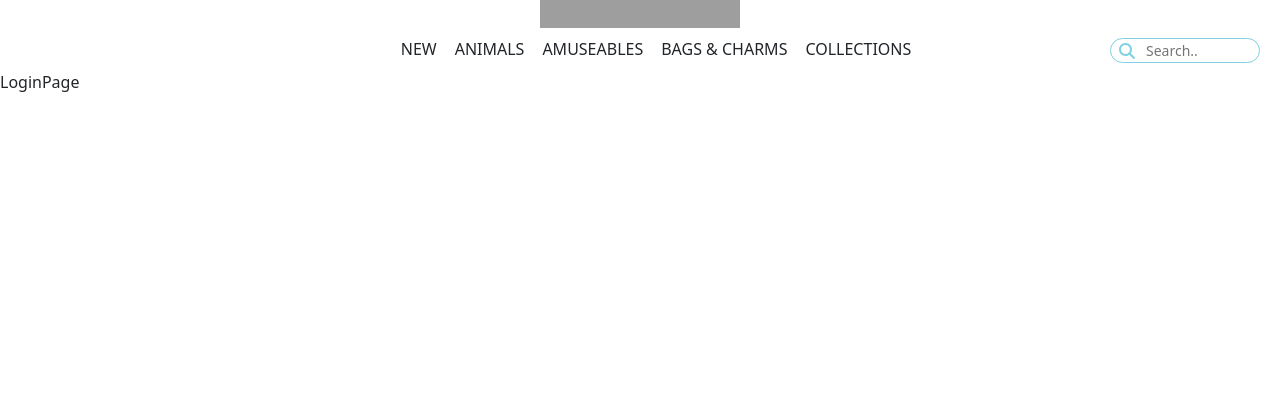
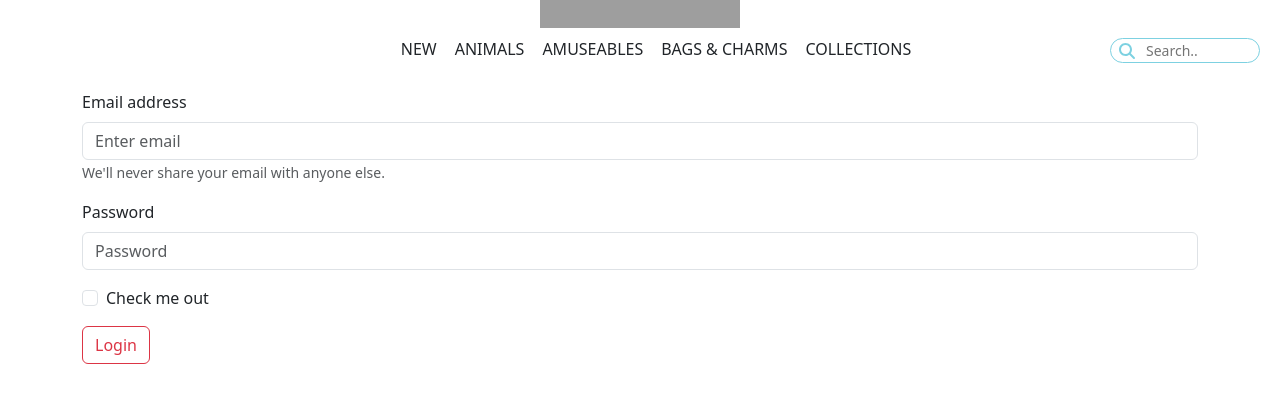
Before and after one commit to suki186/shopping-mall, a React (Create React App) app: page /login in a window 1280 px wide. Shown: the part 147-550 px from the top of the page. Built offline with nearby package versions, Linux system fonts and the light colour scheme; grey boxes are pictures that could not be loaded.

Commit message:
login event

```diff
--- a/src/App.css
+++ b/src/App.css
@@ -2,8 +2,9 @@
     display: flex;
     justify-content: center;
     align-items: center;
+    margin-top: 25px;
 
-    margin-top: 25px;
+    cursor: pointer;
 }
 
 .login-button {
@@ -24,11 +25,16 @@
 
 }
 
+.logo-img img {
+    cursor: pointer;
+}
+
 .menu-area {
     display: flex;
     justify-content: center;
 
     margin: 0 50px;
+    margin-bottom: 20px;
 
 }
 
--- a/src/App.js
+++ b/src/App.js
@@ -6,6 +6,7 @@ import ProductDetail from './pages/ProductDetail';
 import MainPage from './pages/MainPage';
 import LoginPage from './pages/LoginPage';
 import Navbar from './components/Navbar';
+import { useState } from 'react';
 
 //1. 전체상품, 로그인, 상품상세 페이지
 //2. 전체상품 보여주기
@@ -15,16 +16,20 @@ import Navbar from './components/Navbar';
 //6. 로그아웃 -> 로그인 페이지
 //7. 로그인을 하면 로그아웃 버튼, 로그아웃 하면 로그인 버튼
 //8. 상품 검색
+//9. 로딩스피너
 
 function App() {
+
+  const [authenticate, setAuthenticate] = useState(false); // true면 로그인 됨
+
   return (
     <div>
 
-      <Navbar />
+      <Navbar authenticate={authenticate}/>
 
       <Routes>
         <Route path='/' element={<MainPage />} />
-        <Route path='/login' element={<LoginPage />} />
+        <Route path='/login' element={<LoginPage setAuthenticate={setAuthenticate}/>} />
         <Route path='/product/:id' element={<ProductDetail />} />
 
       </Routes>
--- a/src/components/Navbar.js
+++ b/src/components/Navbar.js
@@ -1,10 +1,12 @@
 import React from 'react'
 import { FontAwesomeIcon } from '@fortawesome/react-fontawesome'
-import { faUser } from '@fortawesome/free-regular-svg-icons'
+//import { faUser } from '@fortawesome/free-regular-svg-icons'
+import { faUser as faUserSolid } from '@fortawesome/free-solid-svg-icons';
+import { faUser as faUserRegular } from '@fortawesome/free-regular-svg-icons';
 import { faSearch } from '@fortawesome/free-solid-svg-icons'
 import { useNavigate } from 'react-router-dom'
 
-const Navbar = () => {
+const Navbar = ({authenticate}) => {
 
     const menuList= ['NEW', 'ANIMALS', 'AMUSEABLES', 'BAGS & CHARMS', 'COLLECTIONS'];
 
@@ -19,10 +21,11 @@ const Navbar = () => {
     }
 
     return (
-        <div>
+        <div className='navber'>
             <div className='top-bar'>
-                <div className='login-button'>
-                    <FontAwesomeIcon icon={faUser} onClick={goToLoginpage}/>
+                <div className='login-button' onClick={goToLoginpage}>
+                    {/* <FontAwesomeIcon icon={faUser} /> */}
+                    <FontAwesomeIcon icon={authenticate ? faUserSolid : faUserRegular} />
                 </div>
             </div>
 
--- a/src/pages/LoginPage.js
+++ b/src/pages/LoginPage.js
@@ -1,8 +1,48 @@
 import React from 'react'
+import { Container, Form, Button } from 'react-bootstrap';
+import { useNavigate } from 'react-router-dom';
 
-const LoginPage = () => {
+
+const LoginPage = ({setAuthenticate}) => {
+
+  const navigate = useNavigate();
+
+  const loginUser =(event)=> {
+    // 자동 새로고침 방지 (필수~)
+    event.preventDefault();
+    console.log("login user function");
+
+    setAuthenticate(true); // 로그인 완료
+    navigate("/"); // 메인화면으로
+  };
+
   return (
-    <div>LoginPage</div>
+    <Container>
+      {/* Form: 입력받은 정보를 백엔드로 보내고 싶을 때 씀 (자동 새로고침 됨)*/}
+      <Form onSubmit={(event) => loginUser(event)}>
+        <Form.Group className="mb-3" controlId="formBasicEmail">
+          <Form.Label>Email address</Form.Label>
+          <Form.Control type="email" placeholder="Enter email" />
+          <Form.Text className="text-muted">
+            We'll never share your email with anyone else.
+          </Form.Text>
+        </Form.Group>
+
+        <Form.Group className="mb-3" controlId="formBasicPassword">
+          <Form.Label>Password</Form.Label>
+          <Form.Control type="password" placeholder="Password" />
+        </Form.Group>
+
+        <Form.Group className="mb-3" controlId="formBasicCheckbox">
+          <Form.Check type="checkbox" label="Check me out" />
+        </Form.Group>
+
+        {/* Form-Button-submit이면 onClick 대신 onSubmit */}
+        <Button variant="outline-danger" type='submit'>
+          Login
+        </Button>
+      </Form>
+    </Container>
   )
 }
 
```
